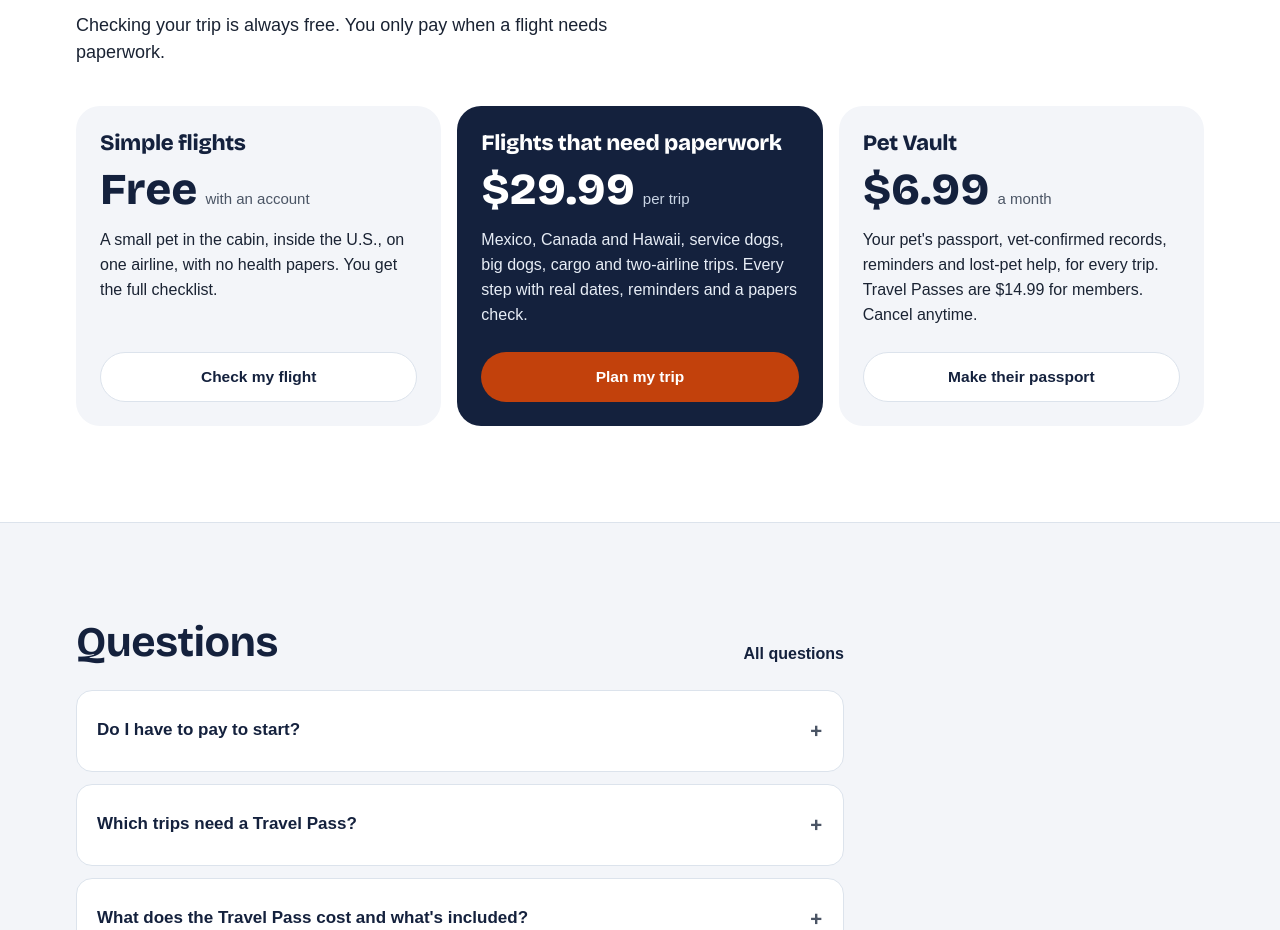
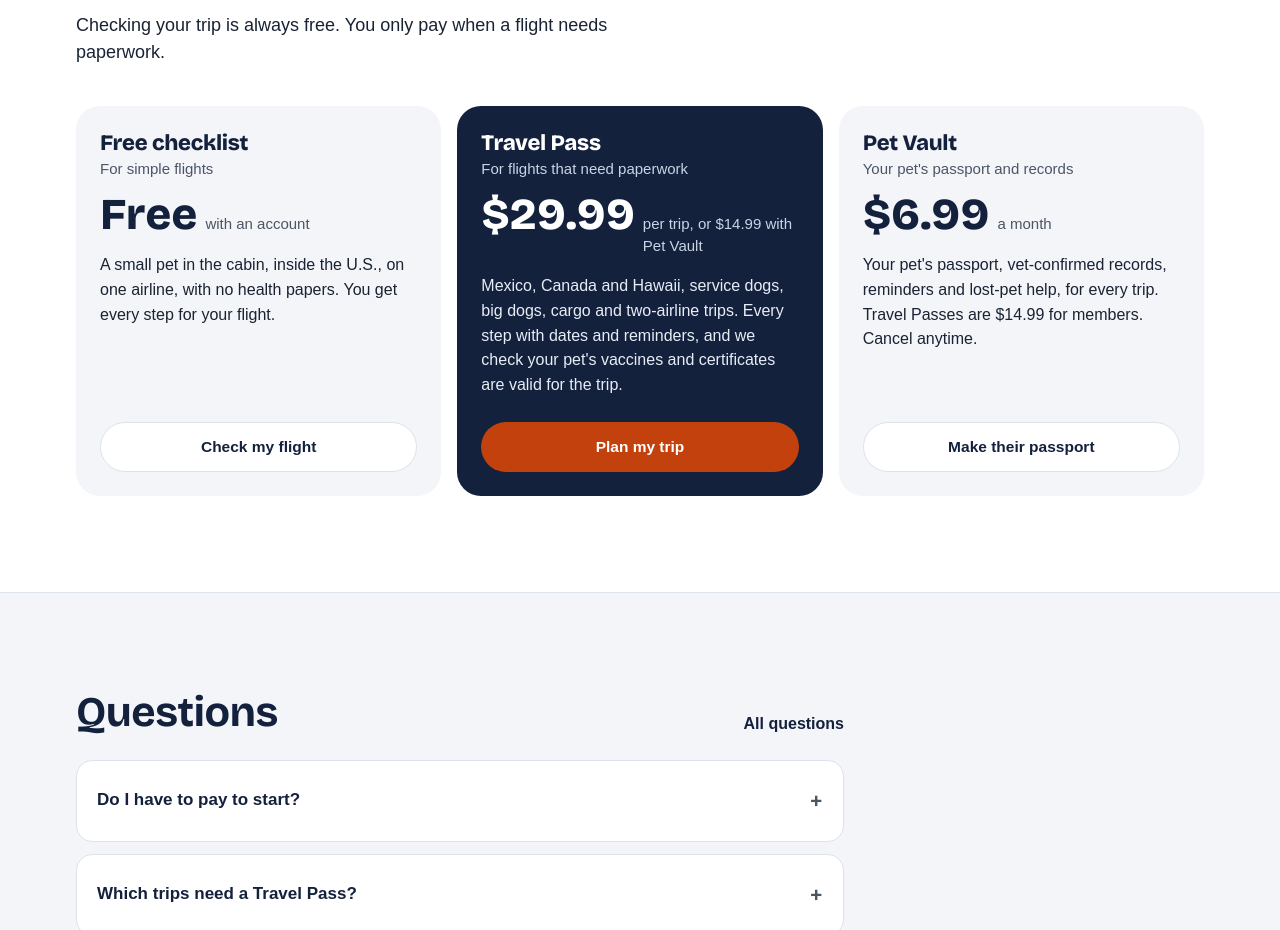
Before and after one commit to nimaesfand/petpassgo, a Next.js app: page / in a window 1280 px wide. Shown: the part 2580-3510 px from the top of the page. Built offline with nearby package versions, Linux system fonts and the light colour scheme; no server answers; a web font is replaced by a local one.

Commit message:
Pricing cards named by product (Free checklist, Travel Pass, Pet Vault); 'Document check' instead of 'papers check'; remove temporary tag sample
Co-Authored-By: Claude Opus 5.5 <noreply@anthropic.com>
Claude-Session: https://claude.ai/code/session_01VUWJgk4GfSJ9AWCo53RNop

```diff
--- a/app/api/tag-pdf-sample/route.js
+++ /dev/null
@@ -1,12 +0,0 @@
-import { NextResponse } from "next/server";
-import { buildTagPdf } from "../../../lib/tagPdf";
-
-export const dynamic = "force-dynamic";
-export const runtime = "nodejs";
-
-// Temporary, test site only: a sample tag sheet to check layout.
-export async function GET() {
-  if (process.env.VERCEL_ENV === "production") return NextResponse.json({ error: "Not here." }, { status: 404 });
-  const bytes = await buildTagPdf({ url: "https://www.petpassgo.com/id/biscuit-sample", petName: "Biscuit" });
-  return new NextResponse(Buffer.from(bytes), { headers: { "Content-Type": "application/pdf", "Cache-Control": "no-store" } });
-}
--- a/app/page.js
+++ b/app/page.js
@@ -23,9 +23,9 @@ const STEPS = [
 ];
 
 const PRICE_CARDS = [
-  { title: "Simple flights", price: "Free", unit: "with an account", body: "A small pet in the cabin, inside the U.S., on one airline, with no health papers. You get the full checklist.", cta: "Check my flight", href: "/assessment" },
-  { title: "Flights that need paperwork", price: P.pass, unit: "per trip", body: "Mexico, Canada and Hawaii, service dogs, big dogs, cargo and two-airline trips. Every step with real dates, reminders and a papers check.", cta: "Plan my trip", href: "/assessment", dark: true },
-  { title: "Pet Vault", price: P.member, unit: "a month", body: `Your pet's passport, vet-confirmed records, reminders and lost-pet help, for every trip. Travel Passes are ${P.memberPass} for members. Cancel anytime.`, cta: "Make their passport", href: "/join" },
+  { title: "Free checklist", sub: "For simple flights", price: "Free", unit: "with an account", body: "A small pet in the cabin, inside the U.S., on one airline, with no health papers. You get every step for your flight.", cta: "Check my flight", href: "/assessment" },
+  { title: "Travel Pass", sub: "For flights that need paperwork", price: P.pass, unit: `per trip, or ${P.memberPass} with Pet Vault`, body: "Mexico, Canada and Hawaii, service dogs, big dogs, cargo and two-airline trips. Every step with dates and reminders, and we check your pet's vaccines and certificates are valid for the trip.", cta: "Plan my trip", href: "/assessment", dark: true },
+  { title: "Pet Vault", sub: "Your pet's passport and records", price: P.member, unit: "a month", body: `Your pet's passport, vet-confirmed records, reminders and lost-pet help, for every trip. Travel Passes are ${P.memberPass} for members. Cancel anytime.`, cta: "Make their passport", href: "/join" },
 ];
 
 const HOME_FAQ = [FAQ[1], FAQ[3], FAQ[2], FAQ[4]];
@@ -142,6 +142,7 @@ export default function PetPassGoLanding() {
             {PRICE_CARDS.map((c) => (
               <article key={c.title} className="rounded-3xl p-6 flex flex-col" style={{ background: c.dark ? tokens.navy : tokens.sky, color: c.dark ? "#fff" : tokens.navy }}>
                 <h3 style={{ fontFamily: D, fontSize: 22, fontWeight: 800, lineHeight: 1.2 }}>{c.title}</h3>
+                <p className="mt-0.5" style={{ fontFamily: B, fontSize: 15, color: c.dark ? "#C9D4E4" : tokens.muted }}>{c.sub}</p>
                 <div className="mt-3 flex items-baseline gap-2"><span style={{ fontFamily: D, fontSize: 44, fontWeight: 800, lineHeight: 1 }}>{c.price}</span><span style={{ fontFamily: B, fontSize: 15, color: c.dark ? "#C9D4E4" : tokens.muted }}>{c.unit}</span></div>
                 <p className="mt-4 flex-1" style={{ fontFamily: B, fontSize: 16, lineHeight: 1.55, color: c.dark ? "#E7EDF6" : tokens.ink }}>{c.body}</p>
                 <a href={c.href} className="mt-6 inline-flex items-center justify-center rounded-full min-h-[50px] px-6" style={{ background: c.dark ? tokens.primary : "#fff", color: c.dark ? "#fff" : tokens.navy, border: c.dark ? "none" : `1.5px solid ${tokens.line}`, fontFamily: B, fontWeight: 800, fontSize: 15.5, textDecoration: "none" }}>{c.cta}</a>
--- a/components/PaperCheck.js
+++ b/components/PaperCheck.js
@@ -14,11 +14,11 @@ export default function PaperCheck({ checks, onUpload, petName }) {
   if (!checks?.length) return null;
   const problems = checks.filter((c) => c.status === "warn" || c.status === "missing").length;
   return (
-    <section className="rounded-2xl mb-4 overflow-hidden" style={{ background: "#fff", border: `1px solid ${problems ? "#F5C2A8" : tokens.line}` }} aria-label="Papers check">
+    <section className="rounded-2xl mb-4 overflow-hidden" style={{ background: "#fff", border: `1px solid ${problems ? "#F5C2A8" : tokens.line}` }} aria-label="Document check">
       <div className="px-4 pt-4 pb-2 flex items-start justify-between gap-3">
         <div>
-          <h3 style={{ fontFamily: font.display, fontSize: 19, fontWeight: 800, color: tokens.navy, lineHeight: 1.2 }}>Papers check</h3>
-          <p style={{ fontFamily: font.body, fontSize: 14.5, color: tokens.muted }}>{problems ? `${problems} thing${problems === 1 ? "" : "s"} to sort out for ${petName || "your pet"}'s papers.` : `${petName || "Your pet"}'s papers look right for this trip so far.`}</p>
+          <h3 style={{ fontFamily: font.display, fontSize: 19, fontWeight: 800, color: tokens.navy, lineHeight: 1.2 }}>Document check</h3>
+          <p style={{ fontFamily: font.body, fontSize: 14.5, color: tokens.muted }}>{problems ? `${problems} thing${problems === 1 ? "" : "s"} to fix in ${petName || "your pet"}'s documents.` : `${petName || "Your pet"}'s documents look right for this trip so far.`}</p>
         </div>
         {onUpload ? <button type="button" onClick={onUpload} className="ppg-btn ppg-btn-secondary ppg-btn-compact flex-shrink-0">Add a document</button> : null}
       </div>
```
Also changed, not shown: lib/faq.js.
